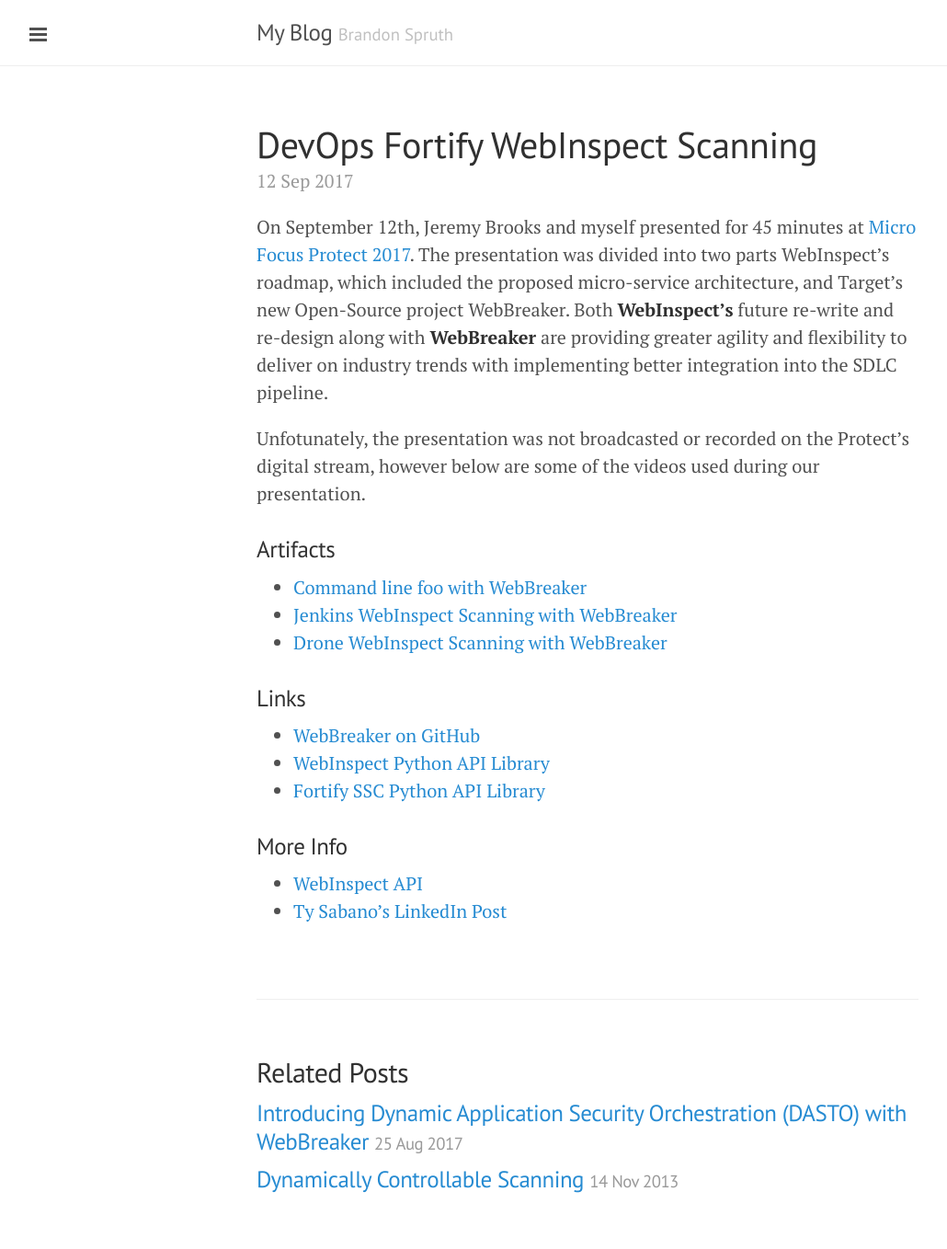
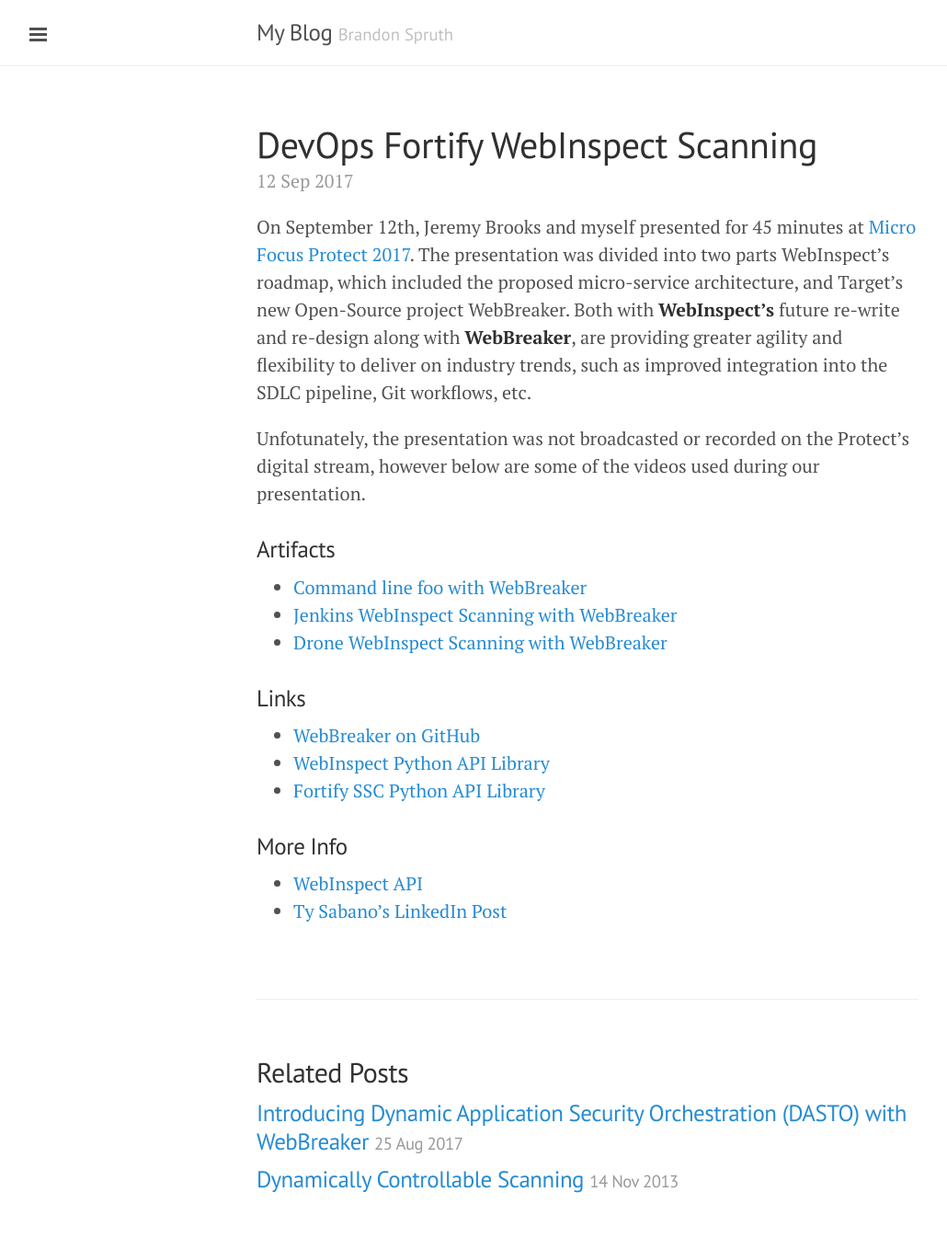
Before and after one commit to xolian/xolian.github.com, a Jekyll site: the page built from _posts/2017-09-12-webbreaker-protect.md, in a window 1280 px wide. Shown: the whole page at 92% size, without its empty margins (1-1031 px from the left). Built offline with Jekyll 4.4.1, drawn with Linux system fonts in a browser that asks for light colours; Markdown is read by kramdown in place of the engine named in the settings.

Commit message:
edited and added more content to post

```diff
--- a/_posts/2017-09-12-webbreaker-protect.md
+++ b/_posts/2017-09-12-webbreaker-protect.md
@@ -5,7 +5,7 @@ title: DevOps Fortify WebInspect Scanning
 category: talk
 ---
 
-On September 12th, Jeremy Brooks and myself presented for 45 minutes at [Micro Focus Protect 2017](https://softwareevents.microfocus.com/). The presentation was divided into two parts WebInspect's roadmap, which included the proposed micro-service architecture, and Target's new Open-Source project WebBreaker.  Both __WebInspect's__ future re-write and re-design along with __WebBreaker__ are providing greater agility and flexibility to deliver on industry trends with implementing better integration into the SDLC pipeline.
+On September 12th, Jeremy Brooks and myself presented for 45 minutes at [Micro Focus Protect 2017](https://softwareevents.microfocus.com/). The presentation was divided into two parts WebInspect's roadmap, which included the proposed micro-service architecture, and Target's new Open-Source project WebBreaker.  Both with __WebInspect's__ future re-write and re-design along with __WebBreaker__, are providing greater agility and flexibility to deliver on industry trends, such as improved integration into the SDLC pipeline, Git workflows, etc.
 
 Unfotunately, the presentation was not broadcasted or recorded on the Protect's digital stream, however below are some of the videos used during our presentation.
 
```
